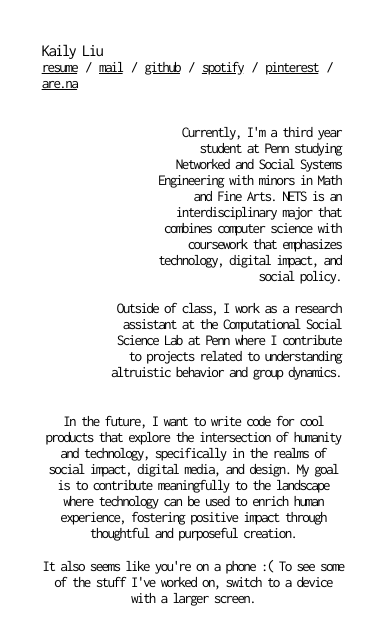
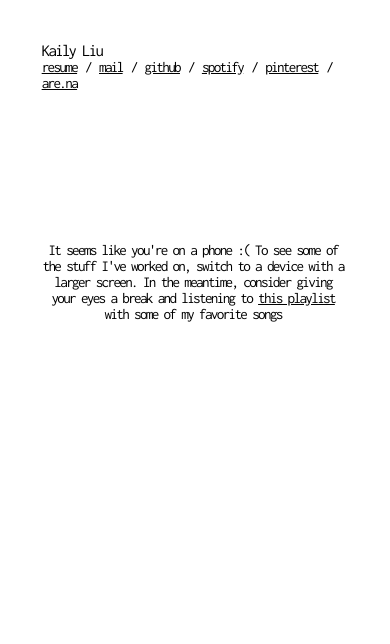
Before and after one commit to kailyliu/my-portfolio, a Next.js app: page / in a window 390 px wide. Shown: the top 644 px of the page. Built offline with nearby package versions, Linux system fonts and the light colour scheme.

Commit message:
updating mobile text

```diff
--- a/components/home.tsx
+++ b/components/home.tsx
@@ -52,8 +52,11 @@ const Home: React.FC = () => {
             </p>
           </div>
           <div className={styles.mobileComponent}>
-            <p>It also seems like you're on a phone :( To see some of the stuff I've worked on, switch to
-            a device with a larger screen.</p>
+            <p>It seems like you're on a phone :( To see some of the stuff I've worked on, switch to
+            a device with a larger screen. In the meantime, consider giving your eyes a break and listening
+            to {" "}
+            <a href="https://open.spotify.com/playlist/1qaU1fxGk8HSwsPC8Y0MvQ?si=5a4d8ad0825b4caf" className={styles.playlist}>this playlist</a>
+            {" "}with some of my favorite songs</p>
           </div>
         </div>
         <img className={styles.divider} src="/images/book-graphic.png"/>
--- a/styles/Home.module.css
+++ b/styles/Home.module.css
@@ -96,11 +96,15 @@
 .mobileComponent {
     display: hidden;
     width: 90%;
-    margin-top: 5%;
+    margin-top: 45%;
     margin-left: 10%;
     margin-right: 10%;
     text-align: center;
     font-size: 1.8vh;
+}
+
+.playlist {
+    color: black;
 }
 
 @media screen and (max-width: 900px) {
@@ -109,16 +113,12 @@
       flex-direction: column;
     }
 
-    .divider, .divider2 {
+    .divider, .divider2, .leftContent1, .leftContent2, .leftContent3, .right {
       display: none;
     }
 
     .left {
         width: 90%;
-    }
-
-    .right {
-      display: none;
     }
 }
 
```
